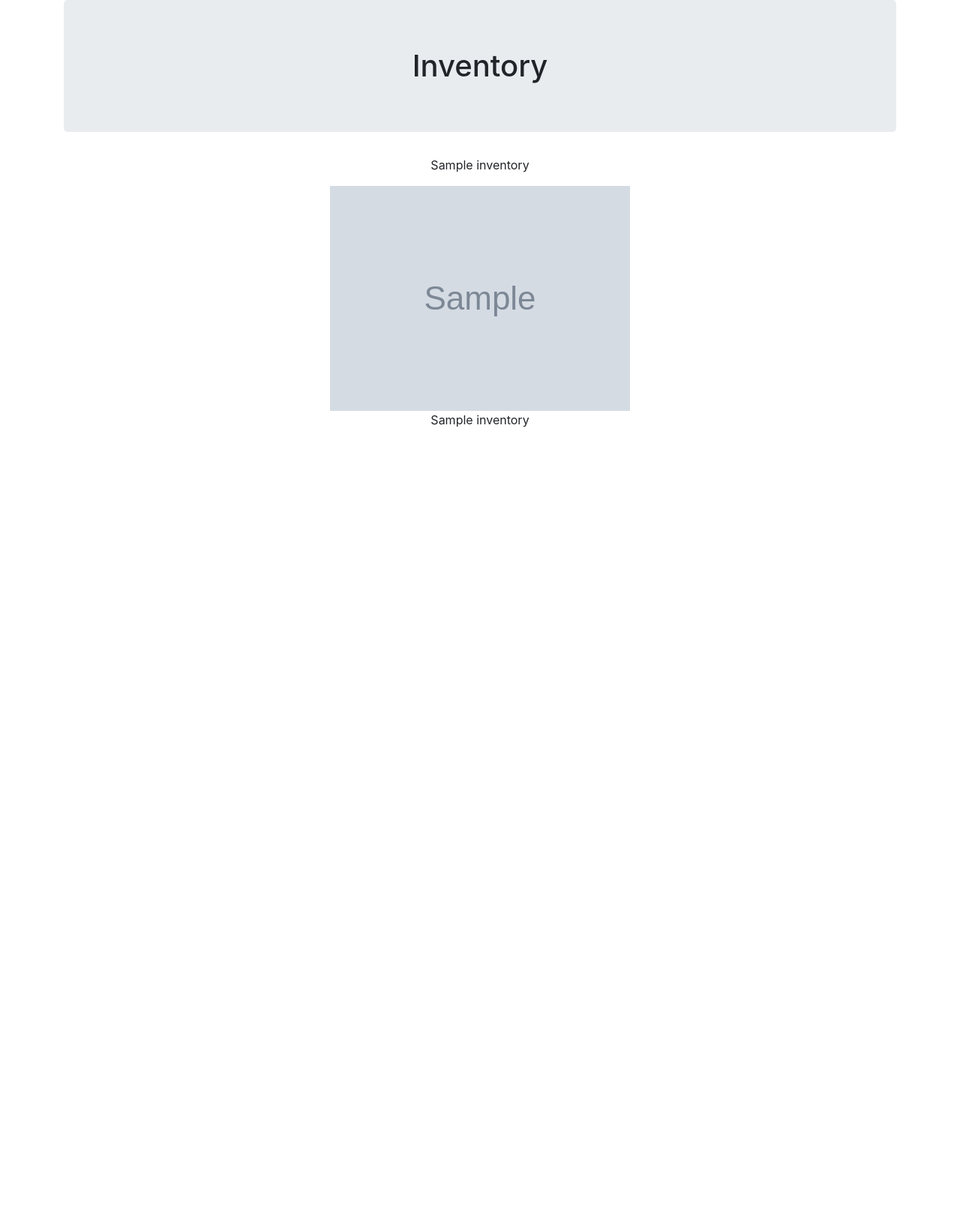
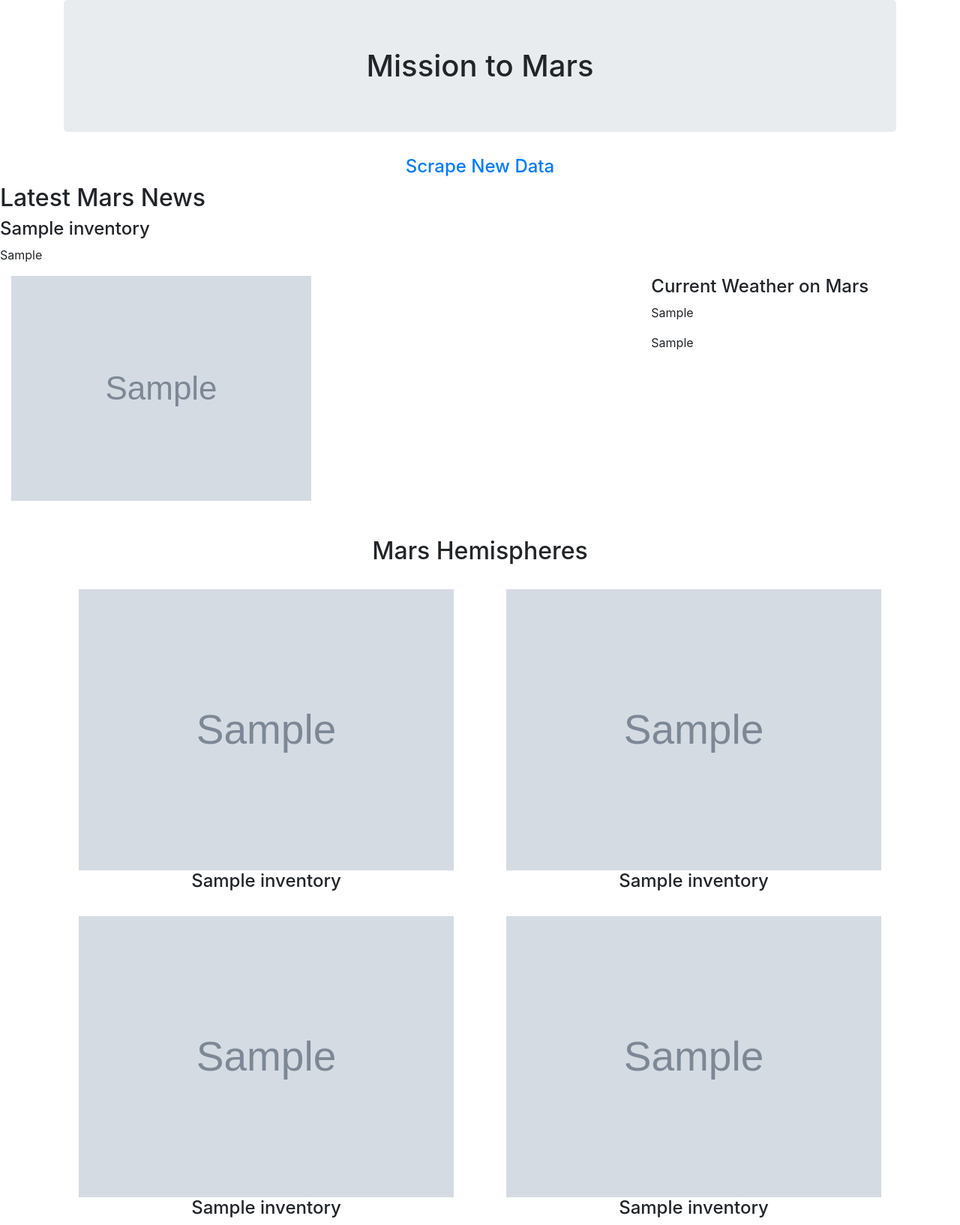
Before and after one commit to ensieblume/homework_submissions, a Flask app: template homework_11/templates/index.html in a window 1280 px wide. Shown: the whole page at 75% size. Before the commit the page ends 570 px from the top, so only its background shows below. Run offline with Flask 2, Linux system fonts and the light colour scheme; the template is opened without the code that fills it: most values are stand-ins (such as "Sample title", 1, 10 or a date in 2020); grey boxes marked "Sample" are stand-in pictures; some libraries are stand-ins or nearby versions.

Commit message:
all done as much as my deadline allows

```diff
--- a/homework_11/templates/index.html
+++ b/homework_11/templates/index.html
@@ -5,20 +5,64 @@
   <meta charset="UTF-8">
   <meta name="viewport" content="width=device-width, initial-scale=1.0">
   <meta http-equiv="X-UA-Compatible" content="ie=edge">
-  <title>Stock!</title>
+  <title>Mission to Mars</title>
   <link rel="stylesheet" href="https://stackpath.bootstrapcdn.com/bootstrap/4.1.3/css/bootstrap.min.css">
 </head>
 
 <body>
-    <div class="container text-center">
-      <h1 class="jumbotron">Inventory</h1>
-      <div>
-        <!-- write a for loop that lists out your data and accesses the values using dot notation. -->
-          <p>{{ inventory['hemisphere_0_title'] }}</p>
-          <img src="{{ inventory['hemisphere_0_img_url'] }}">
-          <p>{{ inventory['hemisphere_0_title'] }}</p>
+  <div class="container text-center">
+    <h1 class="jumbotron">Mission to Mars</h1>
+    <h4><a href="/scrape">Scrape New Data</a></h4>
+  </div>
+  <h2>Latest Mars News</h2>
+  <h4>{{ inventory['latest_news_title'] }}</h4>
+  <p>{{ inventory['latest_news_paragraph'] }}</p>
+
+  <div class="container-fluid">
+    <div class="row">
+      <div class="col-sm-8 col-md-8 col-lg-8" style="background-color:white;">
+          <img src="{{ inventory['featured_image_url'] }}">
+      </div>
+      <div class="col-sm-4 col-md-4 col-lg-4" style="background-color:white;">
+          <h4>Current Weather on Mars</h4>
+          <p>{{ inventory['mars_weather'] }}</p>
+          <p>{{ inventory['html_table']|safe }}</p>
       </div>
     </div>
-  </body>
+  </div>
+  <br>
+  <br>
+  <div class="container text-center">
+      <h2>Mars Hemispheres</h2>
+      <br>
+      <div class="row">
+        <div class="col-sm-6 col-md-6 col-lg-6" style="background-color:white;">
+          <img src="{{ inventory['hemisphere_0_img_url'] }}" width="500px">
+          <h4>{{ inventory['hemisphere_0_title'] }}</h4>
 
+        </div>
+        <div class="col-sm-6 col-md-6 col-lg-6" style="background-color:white;">
+          <img src="{{ inventory['hemisphere_1_img_url'] }}" width="500px">
+          <h4>{{ inventory['hemisphere_1_title'] }}</h4>
+        </div>
+      </div>
+      <br>
+      <div class="row">
+        <div class="col-sm-6 col-md-6 col-lg-6" style="background-color:white;">
+          <img src="{{ inventory['hemisphere_2_img_url'] }}" width="500px">
+          <h4>{{ inventory['hemisphere_2_title'] }}</h4>
+        </div>
+        <div class="col-sm-6 col-md-6 col-lg-6" style="background-color:white;">
+          <img src="{{ inventory['hemisphere_3_img_url'] }}" width="500px">
+          <h4>{{ inventory['hemisphere_3_title'] }}</h4>
+        </div>
+      </div>
+
+  <!-- <div>
+    <p>{{ inventory['hemisphere_0_title'] }}</p>
+    <img src="{{ inventory['hemisphere_0_img_url'] }}">
+    <p>{{ inventory['hemisphere_0_title'] }}</p> -->
+  </div>
+</body>
 </html>
+<!-- {{ inventory[''] }} -->
```
Also changed, not shown: homework_11/mission_to_mars_Flask.py (+4 -130 lines), 1 other file.
